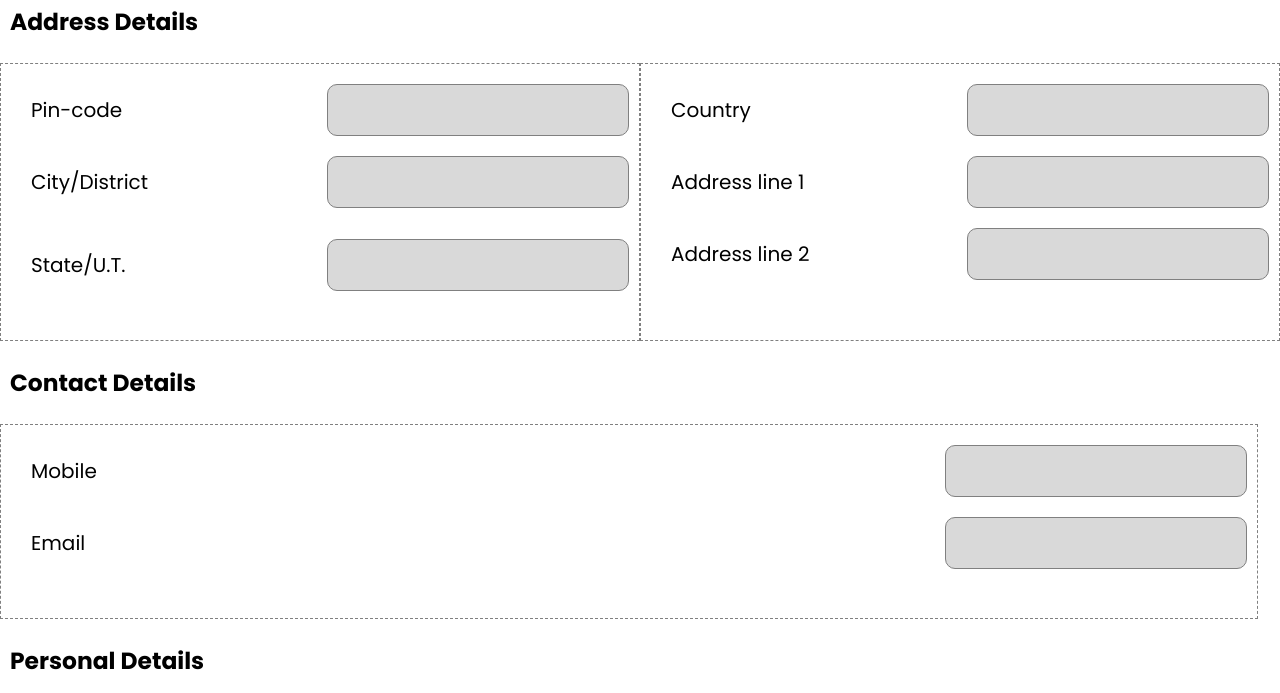
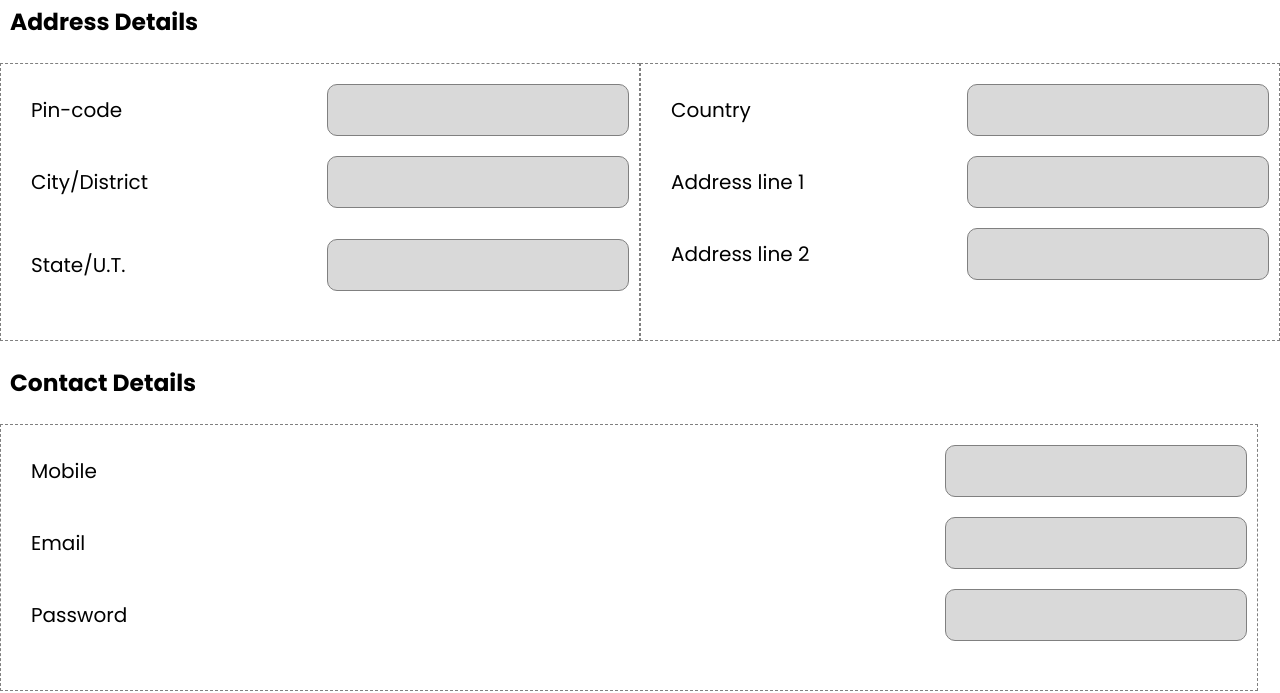
Before and after one commit to svaze30/citl1, a plain HTML site: page index2.html in a window 1280 px wide. Shown: the part 275-968 px from the top of the page. Drawn offline with Linux system fonts and the light colour scheme; files that its build step writes are made by us from their sources.

Commit message:
Update index2.html

```diff
--- a/index2.html
+++ b/index2.html
@@ -1,10 +1,11 @@
+<!-- Register -->
 <!DOCTYPE html>
 <html lang="en">
   <head>
     <meta charset="UTF-8" />
     <meta name="viewport" content="width=device-width, initial-scale=1.0" />
     <title>Document</title>
-    <link rel="stylesheet" href="style2.css" />
+    <link rel="stylesheet" href="../static/style2.css" />
   </head>
   <body>
     <section class="register-container">
@@ -203,6 +204,19 @@
               required
             />
           </div>
+
+          <div class="form-group-password">
+            <label for="password" class="form-label-password">Password</label>
+
+            <input
+              type="password"
+              id="password"
+              class="form-input"
+              aria-label="Password"
+              name="password"
+              required
+            />
+          </div>
         </div>
 
         <h3 class="topic-container">Personal Details</h3>
```
